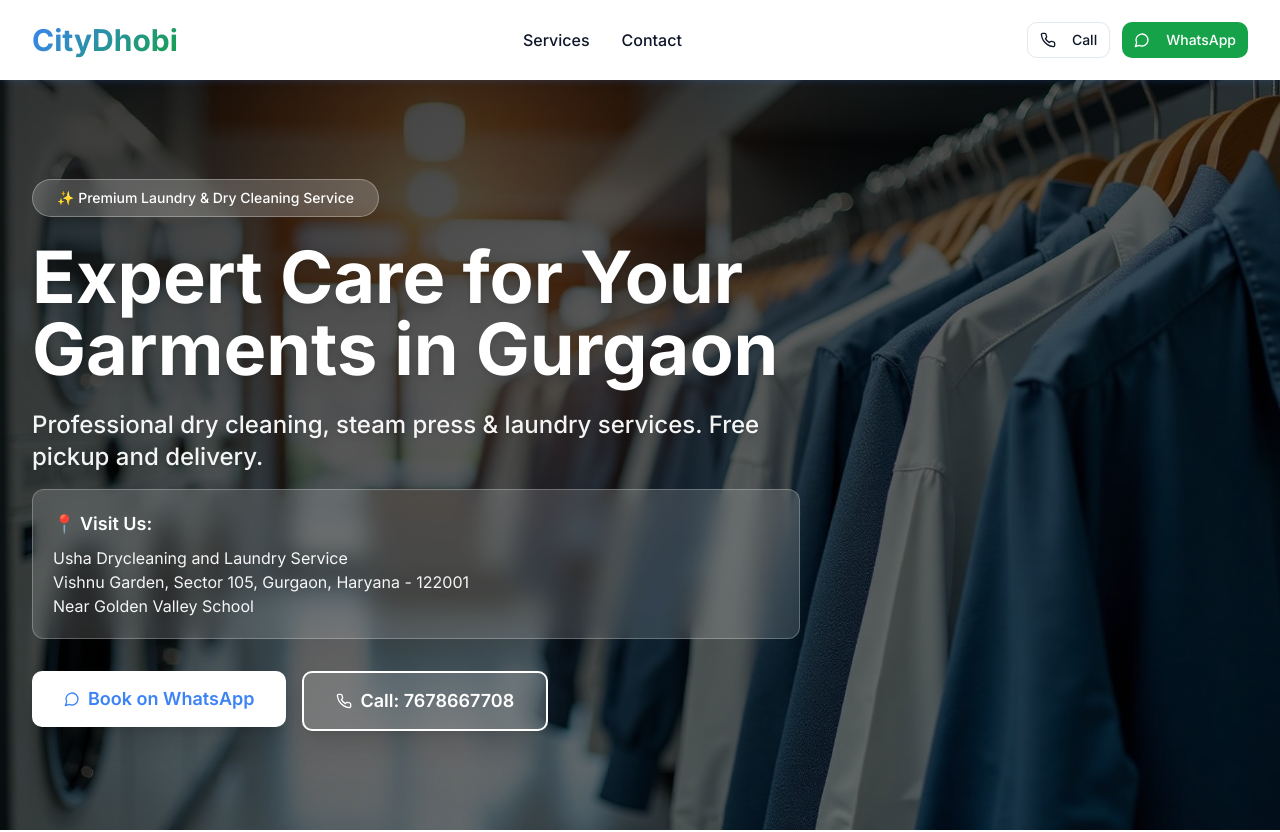
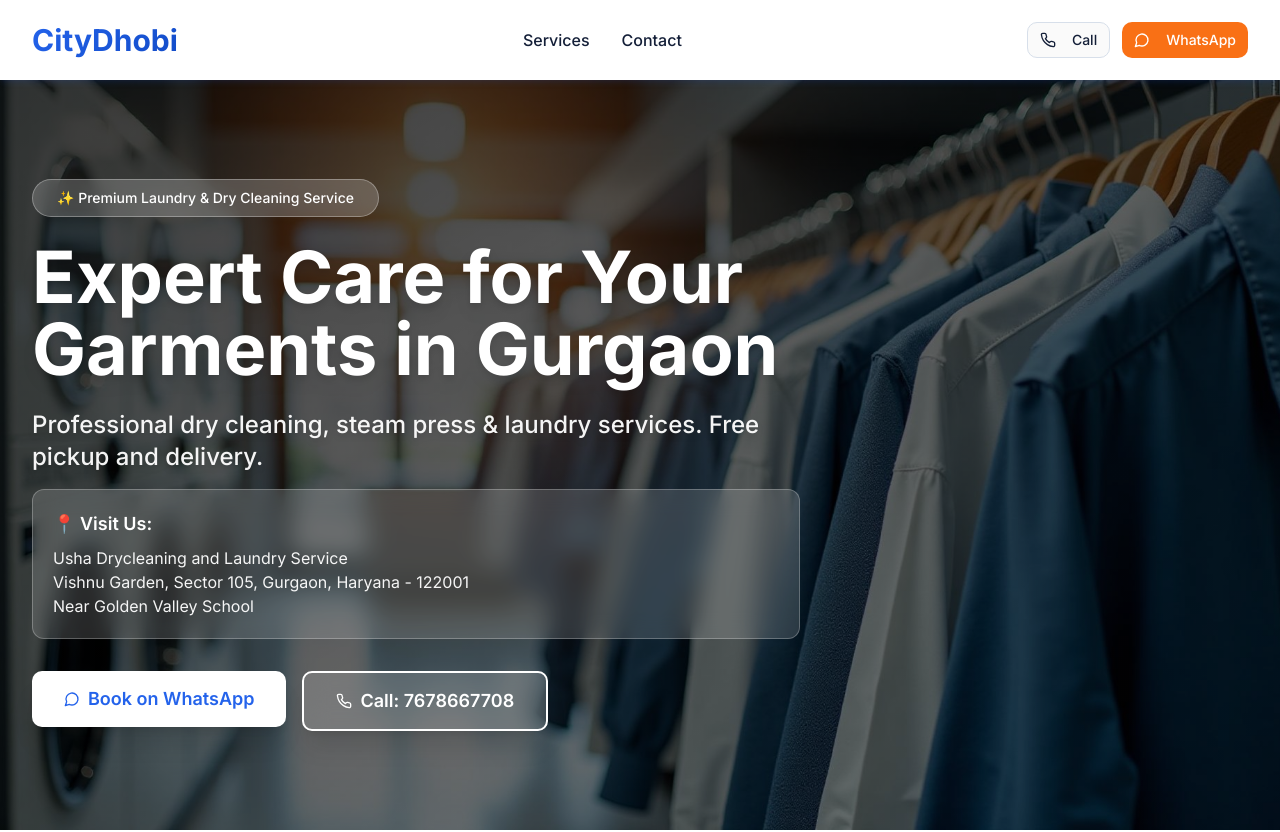
Before and after one commit to Komalsain12/Citydhobi_, a React (Vite) app: page / in a window 1280 px wide. Shown: the top 832 px of the page. Built offline with nearby package versions, Linux system fonts and the light colour scheme; the HTML template or start-up script is replaced by a standard one.

Commit message:
Refactor: Apply light professional theme

```diff
--- a/src/index.css
+++ b/src/index.css
@@ -8,42 +8,42 @@ All colors MUST be HSL.
 
 @layer base {
   :root {
-    --background: 0 0% 100%;
-    --foreground: 222 47% 11%;
+    --background: 0 0% 98%;
+    --foreground: 222 47% 15%;
 
     --card: 0 0% 100%;
-    --card-foreground: 222 47% 11%;
+    --card-foreground: 222 47% 15%;
 
     --popover: 0 0% 100%;
-    --popover-foreground: 222 47% 11%;
+    --popover-foreground: 222 47% 15%;
 
-    --primary: 217 91% 60%;
+    --primary: 221 83% 53%;
     --primary-foreground: 0 0% 100%;
 
-    --secondary: 214 32% 91%;
-    --secondary-foreground: 222 47% 11%;
+    --secondary: 210 40% 96%;
+    --secondary-foreground: 222 47% 15%;
 
-    --muted: 214 32% 91%;
-    --muted-foreground: 215 16% 47%;
+    --muted: 210 40% 96%;
+    --muted-foreground: 215 16% 45%;
 
-    --accent: 142 76% 36%;
+    --accent: 24 95% 53%;
     --accent-foreground: 0 0% 100%;
 
     --destructive: 0 84% 60%;
     --destructive-foreground: 0 0% 100%;
 
-    --border: 214 32% 91%;
-    --input: 214 32% 91%;
-    --ring: 217 91% 60%;
+    --border: 214 32% 88%;
+    --input: 214 32% 88%;
+    --ring: 221 83% 53%;
 
     --radius: 0.75rem;
 
     /* Custom design tokens */
-    --gradient-hero: linear-gradient(135deg, hsl(217 91% 60%) 0%, hsl(142 76% 36%) 100%);
-    --gradient-card: linear-gradient(to bottom, hsl(0 0% 100%) 0%, hsl(214 32% 97%) 100%);
-    --shadow-soft: 0 4px 6px -1px hsl(217 91% 60% / 0.1), 0 2px 4px -1px hsl(217 91% 60% / 0.06);
-    --shadow-medium: 0 10px 15px -3px hsl(217 91% 60% / 0.1), 0 4px 6px -2px hsl(217 91% 60% / 0.05);
-    --shadow-large: 0 20px 25px -5px hsl(217 91% 60% / 0.1), 0 10px 10px -5px hsl(217 91% 60% / 0.04);
+    --gradient-hero: linear-gradient(135deg, hsl(221 83% 53%) 0%, hsl(221 83% 43%) 100%);
+    --gradient-card: linear-gradient(to bottom, hsl(0 0% 100%) 0%, hsl(210 40% 98%) 100%);
+    --shadow-soft: 0 4px 6px -1px hsl(221 83% 53% / 0.1), 0 2px 4px -1px hsl(221 83% 53% / 0.06);
+    --shadow-medium: 0 10px 15px -3px hsl(221 83% 53% / 0.12), 0 4px 6px -2px hsl(221 83% 53% / 0.06);
+    --shadow-large: 0 20px 25px -5px hsl(221 83% 53% / 0.15), 0 10px 10px -5px hsl(221 83% 53% / 0.06);
     --transition-smooth: all 0.3s cubic-bezier(0.4, 0, 0.2, 1);
   }
 
```
